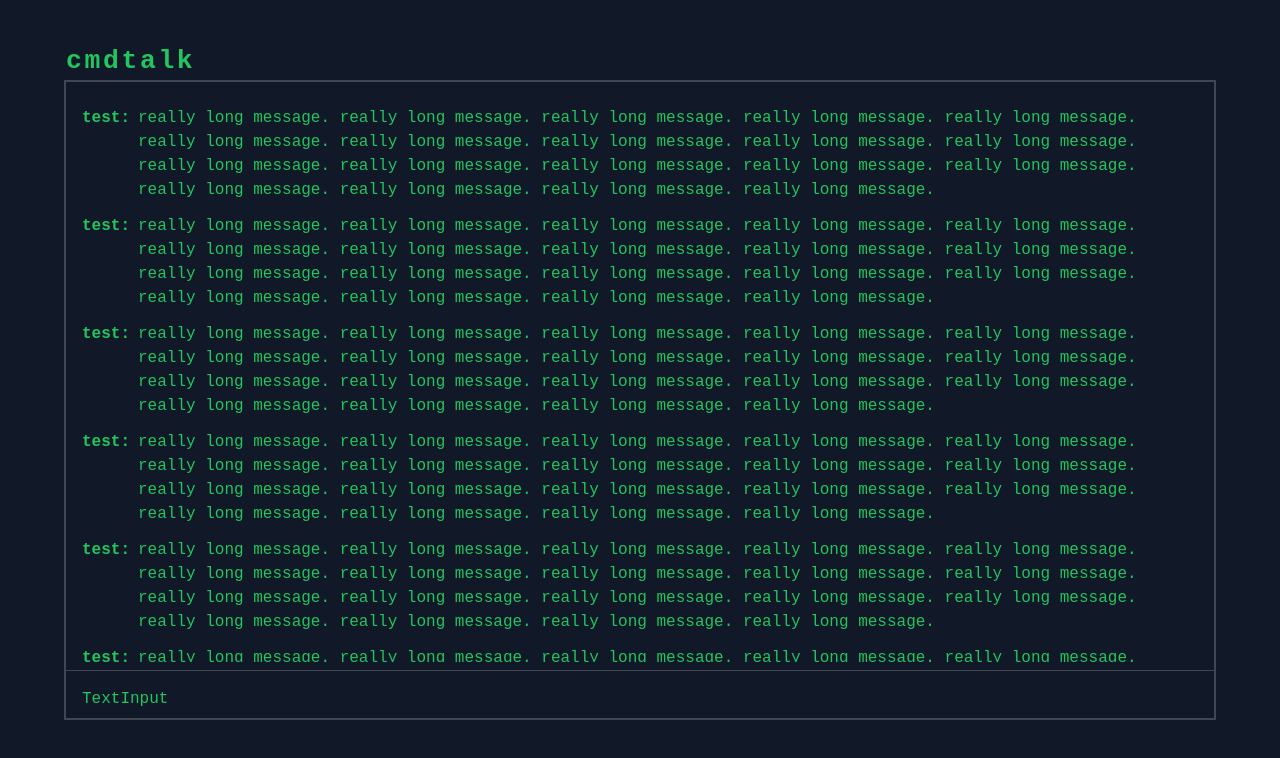
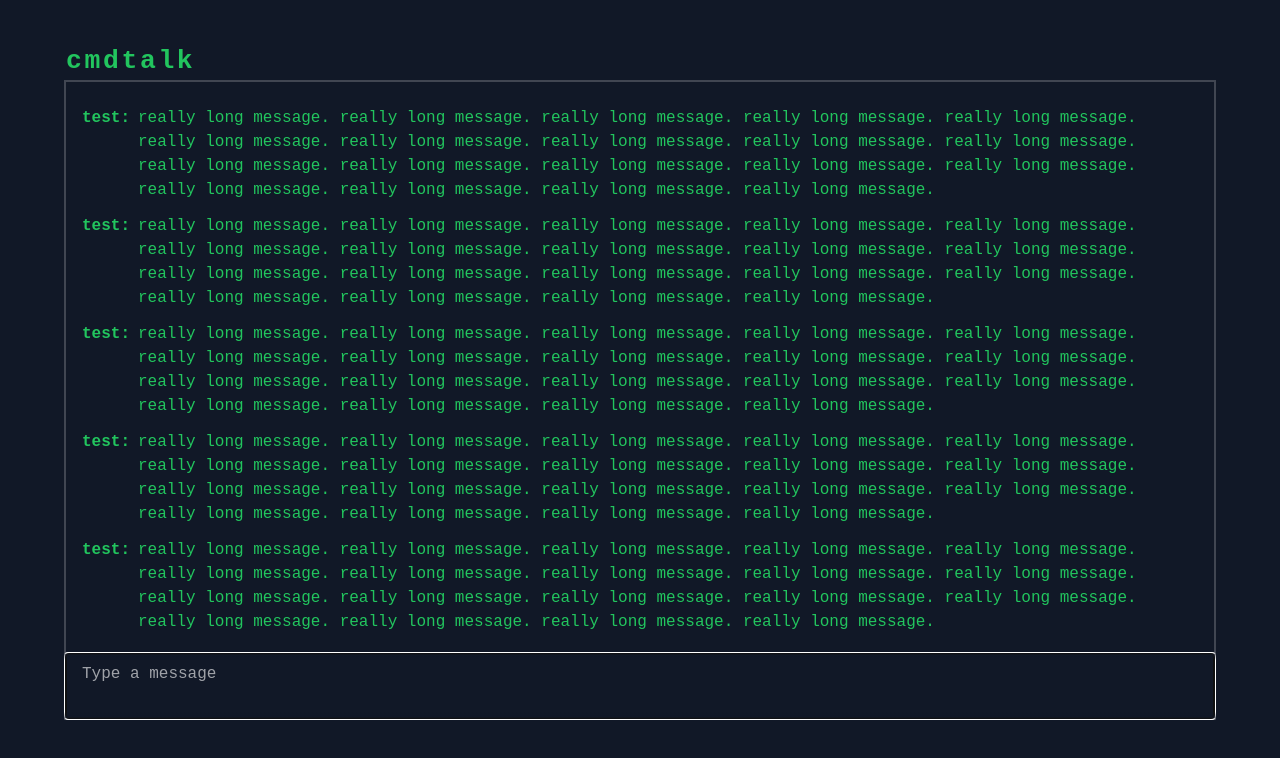
Before and after one commit to brianmstricker/cmdtalk, a React (Vite) app in the folder client/: page / in a window 1280 px wide. Shown: the top 758 px of the page. Built offline with nearby package versions, Linux system fonts and the light colour scheme.

Commit message:
feat: ReactTextareaAutosize setup

```diff
--- a/client/package.json
+++ b/client/package.json
@@ -12,7 +12,8 @@
   "dependencies": {
     "@fontsource-variable/jetbrains-mono": "^5.1.0",
     "react": "^18.3.1",
-    "react-dom": "^18.3.1"
+    "react-dom": "^18.3.1",
+    "react-textarea-autosize": "^8.5.3"
   },
   "devDependencies": {
     "@eslint/js": "^9.9.0",
--- a/client/src/App.tsx
+++ b/client/src/App.tsx
@@ -1,57 +1,23 @@
+import { useState } from "react";
 import TextInput from "./components/TextInput";
 import UserMessage from "./components/UserMessage";
 
 function App() {
+ const [containerMargin, setContainerMargin] = useState(3.5);
  return (
   <div className="relative h-full max-h-[80vh] border-2 min-h-[200px] mx-2 sm:mx-6 my-4 w-full max-w-6xl border-white/20 flex flex-col">
    <h1 className="absolute text-[1.65rem] font-black tracking-widest -top-10 left-0">cmdtalk</h1>
-   <div className="flex flex-col gap-y-3 overflow-y-auto mr-2 my-2 p-4 custom-scrollbar">
-    <UserMessage
-     username="test"
-     message="really long message. really long message. really long message. really long message. really long message. really long message. really long message. really long message. really long message. really long message. really long message. really long message. really long message. really long message. really long message. really long message. really long message. really long message. really long message. "
-    />
-    <UserMessage
-     username="test"
-     message="really long message. really long message. really long message. really long message. really long message. really long message. really long message. really long message. really long message. really long message. really long message. really long message. really long message. really long message. really long message. really long message. really long message. really long message. really long message. "
-    />
-    <UserMessage
-     username="test"
-     message="really long message. really long message. really long message. really long message. really long message. really long message. really long message. really long message. really long message. really long message. really long message. really long message. really long message. really long message. really long message. really long message. really long message. really long message. really long message. "
-    />
-    <UserMessage
-     username="test"
-     message="really long message. really long message. really long message. really long message. really long message. really long message. really long message. really long message. really long message. really long message. really long message. really long message. really long message. really long message. really long message. really long message. really long message. really long message. really long message. "
-    />
-    <UserMessage
-     username="test"
-     message="really long message. really long message. really long message. really long message. really long message. really long message. really long message. really long message. really long message. really long message. really long message. really long message. really long message. really long message. really long message. really long message. really long message. really long message. really long message. "
-    />
-    <UserMessage
-     username="test"
-     message="really long message. really long message. really long message. really long message. really long message. really long message. really long message. really long message. really long message. really long message. really long message. really long message. really long message. really long message. really long message. really long message. really long message. really long message. really long message. "
-    />
-    <UserMessage
-     username="test"
-     message="really long message. really long message. really long message. really long message. really long message. really long message. really long message. really long message. really long message. really long message. really long message. really long message. really long message. really long message. really long message. really long message. really long message. really long message. really long message. "
-    />
-    <UserMessage
-     username="test"
-     message="really long message. really long message. really long message. really long message. really long message. really long message. really long message. really long message. really long message. really long message. really long message. really long message. really long message. really long message. really long message. really long message. really long message. really long message. really long message. "
-    />
-    <UserMessage
-     username="test"
-     message="really long message. really long message. really long message. really long message. really long message. really long message. really long message. really long message. really long message. really long message. really long message. really long message. really long message. really long message. really long message. really long message. really long message. really long message. really long message. "
-    />
-    <UserMessage
-     username="test"
-     message="really long message. really long message. really long message. really long message. really long message. really long message. really long message. really long message. really long message. really long message. really long message. really long message. really long message. really long message. really long message. really long message. really long message. really long message. really long message. "
-    />
-    <UserMessage
-     username="test"
-     message="really long message. really long message. really long message. really long message. really long message. really long message. really long message. really long message. really long message. really long message. really long message. really long message. really long message. really long message. really long message. really long message. really long message. really long message. really long message. "
-    />
+   <div className="flex flex-col gap-y-3 overflow-y-auto my-2 p-4 custom-scrollbar" style={{ marginBottom: `${containerMargin}rem` }}>
+    {Array.from({ length: 10 }).map((_, i) => (
+     <UserMessage
+      key={i}
+      username="test"
+      message="really long message. really long message. really long message. really long message. really long message. really long message. really long message. really long message. really long message. really long message. really long message. really long message. really long message. really long message. really long message. really long message. really long message. really long message. really long message. "
+     />
+    ))}
    </div>
-   <TextInput />
+   <div className="w-full bg-transparent h-4 shrink-0" />
+   <TextInput setContainerMargin={setContainerMargin} />
   </div>
  );
 }
--- a/client/src/components/TextInput.tsx
+++ b/client/src/components/TextInput.tsx
@@ -1,4 +1,21 @@
-const TextInput = () => {
- return <div className="shrink-0 mt-auto h-12 border-t border-white/20 p-4">TextInput</div>;
+import ReactTextareaAutosize from "react-textarea-autosize";
+
+const TextInput = ({ setContainerMargin }: { setContainerMargin: React.Dispatch<React.SetStateAction<number>> }) => {
+ return (
+  <div className="shrink-0 mt-auto border-t border-white/20 flex absolute w-full bg-gray-900 bottom-0">
+   <div className="relative flex-grow flex before:absolute before:inset-0 before:pointer-events-none before:mr-2 before:bg-custom-gradient before:scale-[101%] before:translate-x-1">
+    <ReactTextareaAutosize
+     autoFocus
+     className="flex-grow py-2 px-4 w-full h-full bg-transparent text-white/80 placeholder-white/60 resize-none custom-scrollbar"
+     placeholder="Type a message"
+     minRows={2}
+     maxRows={4}
+     onHeightChange={(height) => {
+      setContainerMargin(height / 16);
+     }}
+    />
+   </div>
+  </div>
+ );
 };
 export default TextInput;
--- a/client/tailwind.config.js
+++ b/client/tailwind.config.js
@@ -2,7 +2,12 @@
 export default {
  content: ["./index.html", "./src/**/*.{js,ts,jsx,tsx}"],
  theme: {
-  extend: {},
+  extend: {
+   backgroundImage: {
+    "custom-gradient":
+     "linear-gradient(0deg, rgba(0,0,255,0) 90%, rgba(17, 24, 39, 0.75) 100%), linear-gradient(180deg, rgba(0,0,255,0) 90%, rgba(17, 24, 39, 0.75) 100%)",
+   },
+  },
  },
  plugins: [],
 };
```
Also changed, not shown: 2 other files (tests, documents, lock files or other folders).
